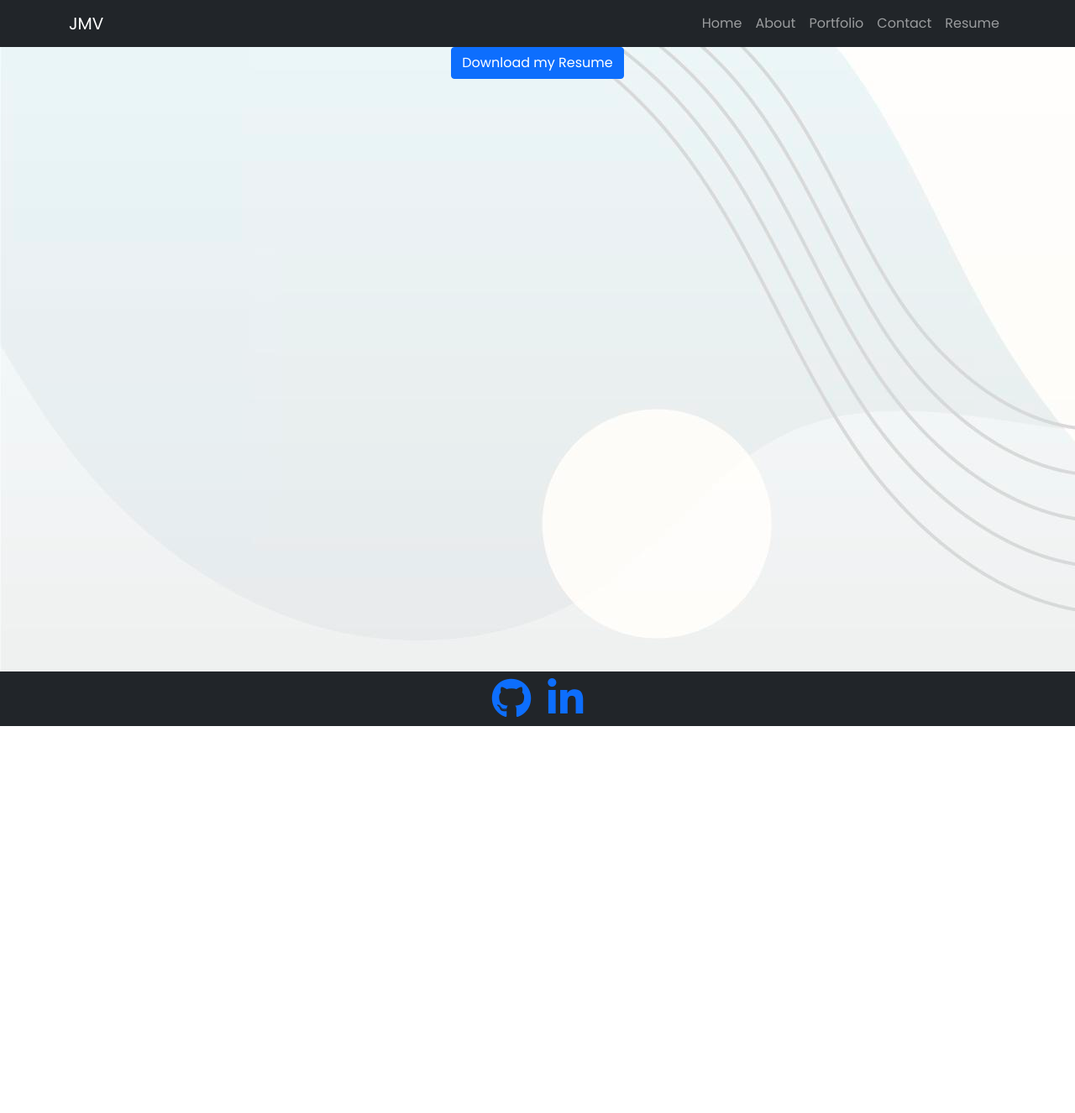
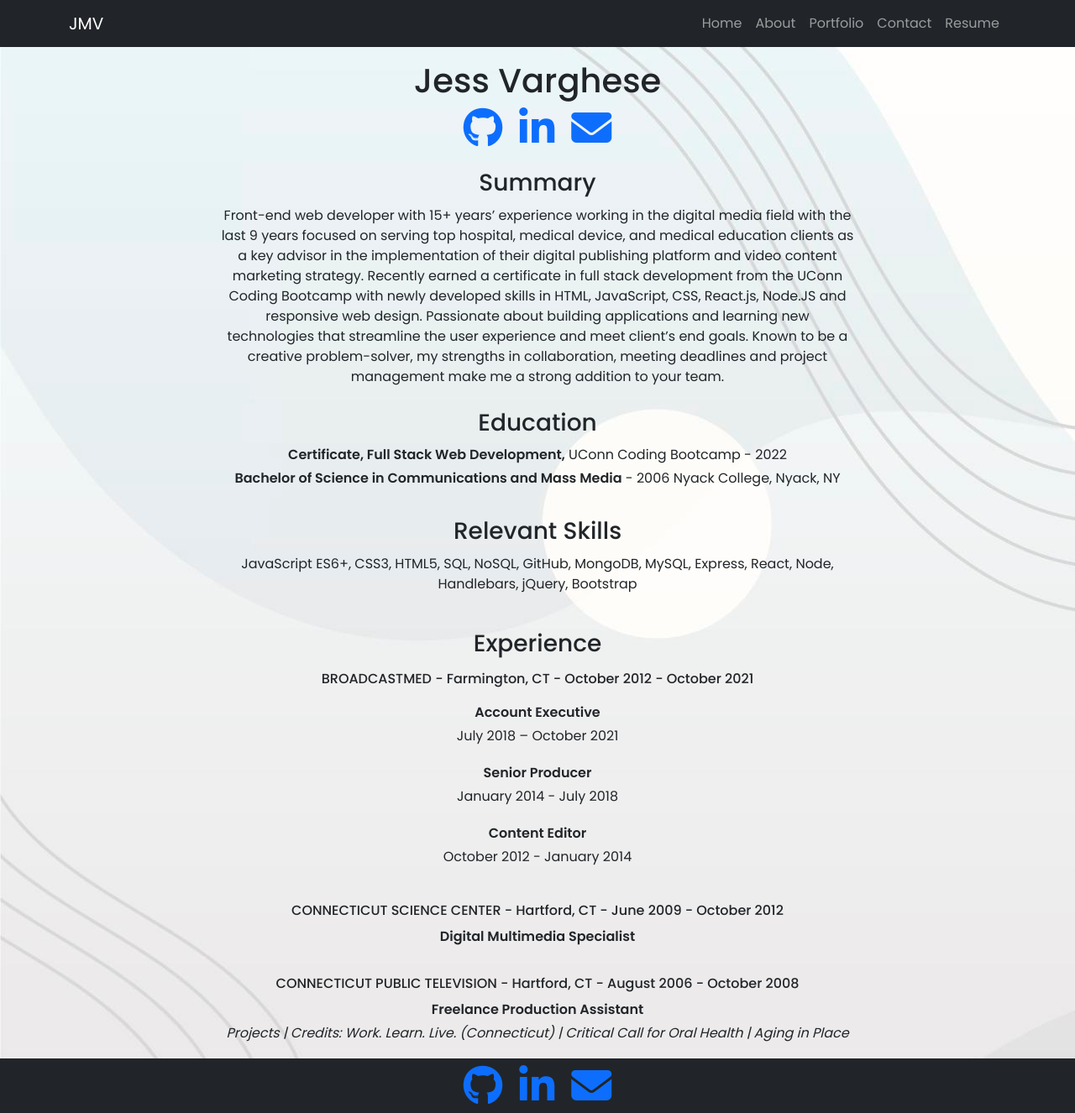
Before and after one commit to JessVarghese/react-portfolio, a React (Create React App) app: page /resume in a window 1280 px wide. Shown: the whole page at 84% size. Before the commit the page ends 865 px from the top, so only its background shows below. Built offline with nearby package versions, Linux system fonts and the light colour scheme.

Commit message:
added resume info

```diff
--- a/src/components/Contact/contact.css
+++ b/src/components/Contact/contact.css
@@ -1,32 +1,24 @@
 /*
-section{
-    position: absolute;
-    top: 50%;
-    left: 50%;
-    margin-right: -50%;
-    transform: translate(-50%, -50%)
-
-} */
 
 .contact-me {
   padding: 10px
 }
 
 form {
-    width: 60%;
+
 
     position: absolute;
-    top: 50%;
+    top: 20%;
     left: 50%;
     margin-right: -50%;
     transform: translate(-50%, -50%);
     border-radius: 20px;
-    background-color: #EE9B00;
+
   }
 
   label {
       padding: 10px;
-      width: 100%;
+      width: 25%;
       font-size: 20px;
 
   }
@@ -48,4 +40,4 @@ form {
 
 textarea {
   width: 50%;
-}
+} */
--- a/src/components/Contact/index.js
+++ b/src/components/Contact/index.js
@@ -1,7 +1,7 @@
 import React, { useState } from 'react';
 import '../Contact/contact.css'
 import { validateEmail } from '../../utils/helpers';
-import { Button } from 'react-bootstrap';
+import { Button, Form } from 'react-bootstrap';
 import {Animated} from "react-animated-css";
 
 function ContactForm() {
@@ -43,28 +43,33 @@ function ContactForm() {
     <div>
     <Animated animationIn="fadeIn" animationOut="fadeOut" isVisible={true}>
       {/* GetForm submissions string */}
-      <form action="https://getform.io/f/e47512c3-bab4-486c-8133-a476272784c6" method="POST" className="contact-form">
-      <h1 data-testid="h1tag" className='contact-me'>Contact me</h1>
+      <Form action="https://getform.io/f/e47512c3-bab4-486c-8133-a476272784c6" method="POST" className="contact-form">
+      <h1 data-testid="h1tag" className='contact-me p-5'>Contact me</h1>
       <h4>Fill out the form to get in touch</h4>
-        <div>
-          <label htmlFor="name">Name:</label>
+
+      <Form.Group className="mb-1">
+          <label className="p-3" htmlFor="name">Name:</label>
           <input type="text" name="name" defaultValue={name} onBlur={handleChange} />
-        </div>
-        <div>
-          <label htmlFor="email">Email:</label>
+          </Form.Group>
+
+        <Form.Group className="mb-1">
+          <label className="p-3" htmlFor="email">Email:</label>
           <input type="email" name="email" defaultValue={email} onBlur={handleChange} />
-        </div>
-        <div>
-          <label htmlFor="message">Message:</label>
-          <textarea name="message" rows='5'  defaultValue={message} onBlur={handleChange} />
-        </div>
+          </Form.Group>
+
+          <Form.Group className="mb-1">
+          <label className="p-2" htmlFor="message">Message:</label>
+          <textarea name="message"  defaultValue={message} onBlur={handleChange} />
+          </Form.Group>
+
         {errorMessage && (
           <div>
             <p className="error-text">{errorMessage}</p>
           </div>
         )}
         <Button data-testid="button" type="submit" size="lg" variant="primary p-2 m-2">Submit</Button>
-      </form>
+      </Form>
+
       </Animated>
     </div>
 
--- a/src/components/Footer/index.js
+++ b/src/components/Footer/index.js
@@ -18,6 +18,9 @@ export const Footer = () => {
         </div>
         <div><a href="https://www.linkedin.com/in/jessvarghese/" target="_blank" title="Linkedin"><i class="fa fa-linkedin fa-3x"></i></a>
         </div>
+        <div><a href="mailto: JessVargehse@gmail.com" target="_blank" title="Email"><i class="fa fa-envelope fa-3x"></i></a>
+        </div>
+
     </div>
     </Nav>
     </Container>
--- a/src/components/Resume/index.js
+++ b/src/components/Resume/index.js
@@ -1,13 +1,123 @@
-import React from 'react'
-import { Button } from 'react-bootstrap'
+import React from "react";
+import { FontAwesomeIcon } from "@fortawesome/react-fontawesome";
+import "../Resume/resume.css";
 
 const Resume = () => {
   return (
     <div>
-      <Button>Download my Resume</Button>
+      <div class="p-3">
+        <h1>Jess Varghese</h1>
+        <div className="social-icons">
+          <div>
+            <a
+              href="https://github.com/jessvarghese"
+              target="_blank"
+              title="GitHub"
+            >
+              <i class="fa fa-github fa-3x"></i>
+            </a>
+          </div>
+          <div>
+            <a
+              href="https://www.linkedin.com/in/jessvarghese/"
+              target="_blank"
+              title="Linkedin"
+            >
+              <i class="fa fa-linkedin fa-3x"></i>
+            </a>
+          </div>
+          <div>
+            <a
+              href="mailto: JessVargehse@gmail.com"
+              target="_blank"
+              title="Email"
+            >
+              <i class="fa fa-envelope fa-3x"></i>
+            </a>
+          </div>
+        </div>
+      </div>
+
+      <div class="p-2" className="resume-section">
+        <div>
+          <div class="p-2">
+            <h3>Summary</h3>
+            <p>
+              Front-end web developer with 15+ years’ experience working in the
+              digital media field with the last 9 years focused on serving top
+              hospital, medical device, and medical education clients as a key
+              advisor in the implementation of their digital publishing platform
+              and video content marketing strategy. Recently earned a
+              certificate in full stack development from the UConn Coding
+              Bootcamp with newly developed skills in HTML, JavaScript, CSS,
+              React.js, Node.JS and responsive web design. Passionate about
+              building applications and learning new technologies that
+              streamline the user experience and meet client’s end goals. Known
+              to be a creative problem-solver, my strengths in collaboration,
+              meeting deadlines and project management make me a strong addition
+              to your team.
+            </p>
+          </div>
+
+          <div class="p-3">
+            <h3>Education</h3>
+            <p>
+              <strong>Certificate, Full Stack Web Development,</strong> UConn
+              Coding Bootcamp - 2022
+            </p>
+            <p>
+              <strong>
+                Bachelor of Science in Communications and Mass Media
+              </strong>{" "}
+              - 2006 Nyack College, Nyack, NY
+            </p>
+          </div>
+
+          <div class="p-3">
+            <h3>Relevant Skills</h3>
+            <p>
+              JavaScript ES6+, CSS3, HTML5, SQL, NoSQL, GitHub, MongoDB, MySQL,
+              Express, React, Node, Handlebars, jQuery, Bootstrap
+            </p>
+          </div>
+
+          <div class="p-3">
+            <h3 class="p-2">Experience</h3>
+            <h6>BROADCASTMED - Farmington, CT - October 2012 - October 2021</h6>
+            <div class="p-2">
+            <p><strong>Account Executive</strong></p>
+            <p>July 2018 – October 2021</p>
+            </div>
+            <div class="p-2">
+            <p><strong>Senior Producer</strong></p>
+            <p>January 2014 - July 2018</p>
+            </div>
+            <div class="p-2">
+            <p><strong>Content Editor</strong></p>
+            <p> October 2012 - January 2014</p>
+            </div>
+          </div>
+
+          <div class="p-3">
+            <h6>
+              CONNECTICUT SCIENCE CENTER - Hartford, CT - June 2009 - October
+              2012
+            </h6>
+            <p><strong>Digital Multimedia Specialist</strong></p>
+          </div>
+
+          <div class="p-3">
+            <h6>
+              CONNECTICUT PUBLIC TELEVISION - Hartford, CT - August 2006 - October
+              2008
+            </h6>
+            <p><strong>Freelance Production Assistant</strong></p>
+            <p><em>Projects | Credits: Work. Learn. Live. (Connecticut) | Critical Call for Oral Health | Aging in Place</em></p>
+          </div>
+        </div>
+      </div>
     </div>
+  );
+};
 
-  )
-}
-
-export default Resume
+export default Resume;
--- /dev/null
+++ b/src/components/Resume/resume.css
@@ -0,0 +1,15 @@
+
+
+
+p {
+    margin:auto;
+    padding: 2px;
+    text-align: center;
+    width: 60%;
+}
+
+.social-icons {
+  display: flex;
+  justify-content: center;
+  gap: 20px;
+}
```
